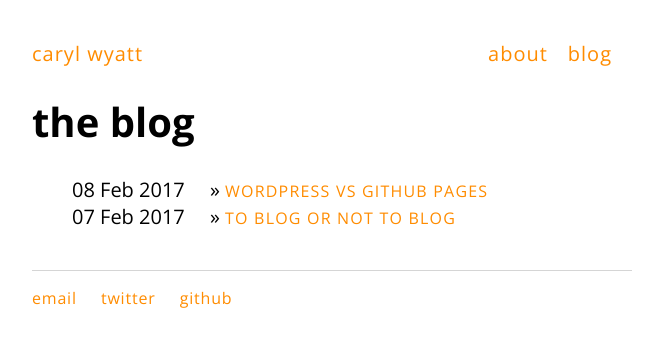
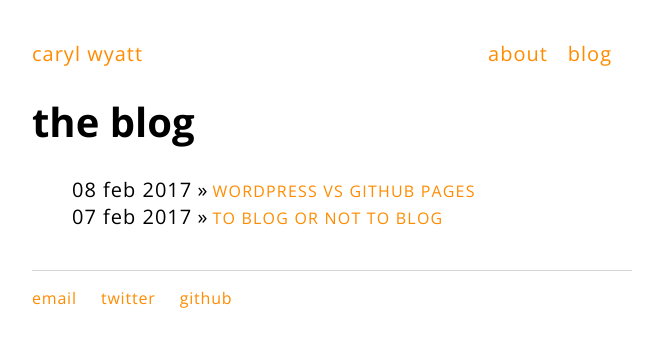
Before and after one commit to carylwyatt/carylwyatt.github.io, a Jekyll site: the page built from blog/index.html, in a window 1280 px wide. Shown: the top 347 px of the page, without its empty margins (308-971 px from the left). Built offline with Jekyll 4.4.1, drawn with Linux system fonts in a browser that asks for light colours.

Commit message:
Update style.css

```diff
--- a/css/style.css
+++ b/css/style.css
@@ -25,12 +25,12 @@ nav ul, footer ul {
     list-style: none;
     font-weight: bold;
 }
-nav ul li, footer ul li, .post-date {
+nav ul li, footer ul li {
     display: inline;
     margin-right: 20px;
 }
 
-nav ul li a, footer ul li a {
+nav ul li a, footer ul li a, .post-date {
     text-transform:lowercase;
     font-size:1em;
     letter-spacing:.05em;
```
